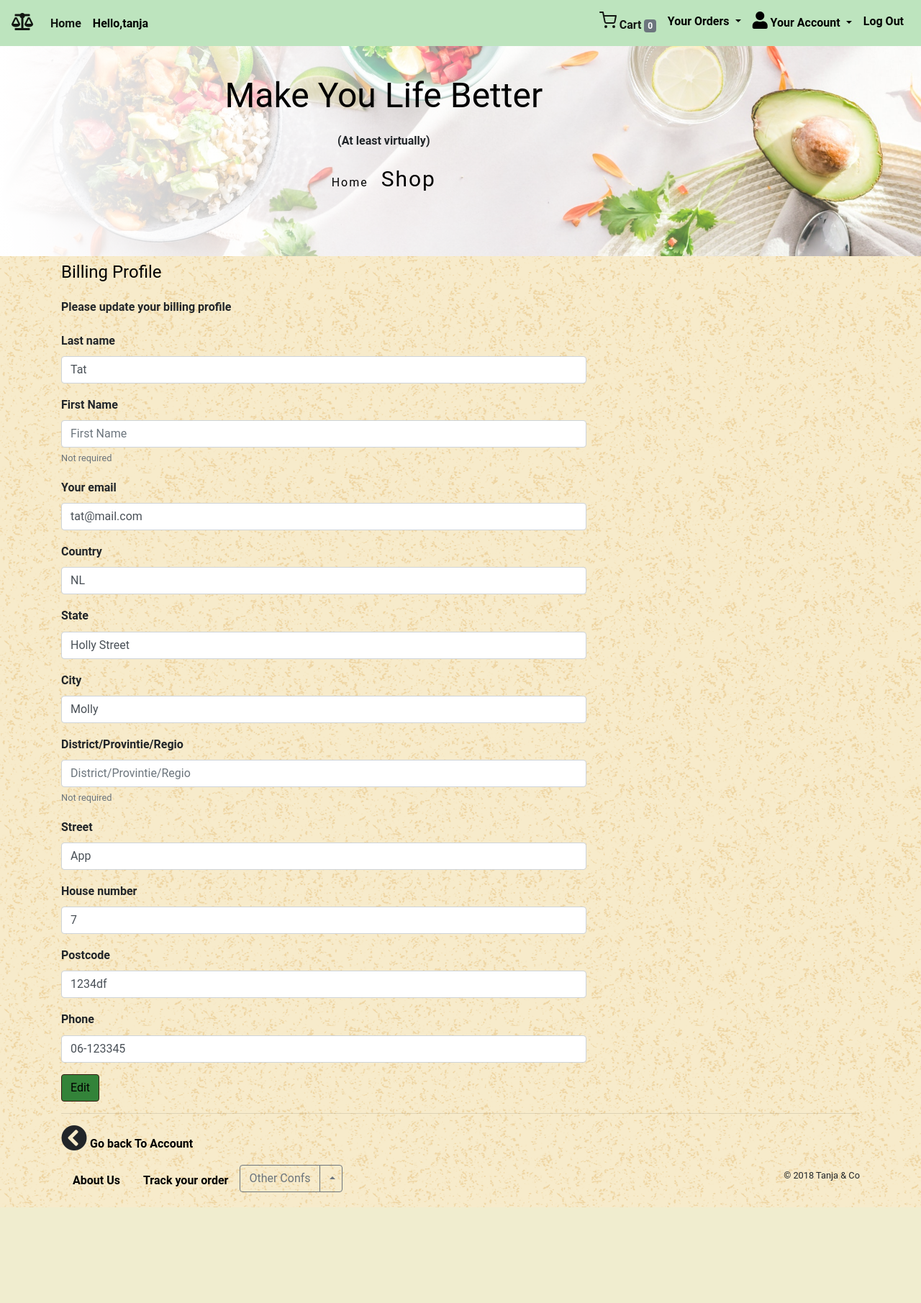
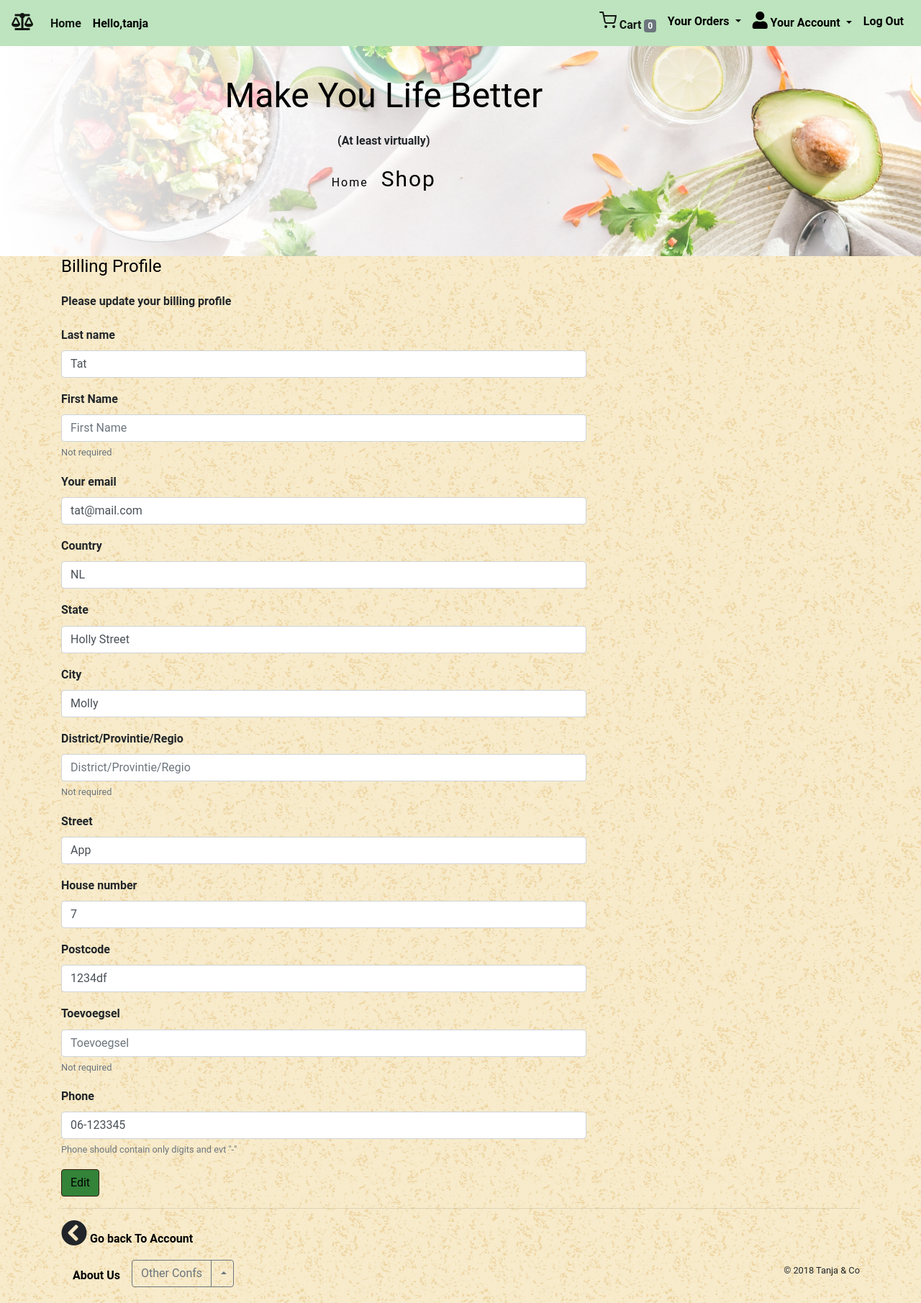
Before and after one commit to ZandTree/nep-shop, a Django app: page /profiles/info/1/ in a window 1280 px wide. Shown: the whole page at 72% size. Before the commit the page ends 1678 px from the top, so only its background shows below. Run offline with Django 3.2, Linux system fonts and the light colour scheme; a user stored in the database is signed in; data comes from the database, SQL or seed files in the repository; both versions use the stored data as it was after the commit; some libraries are stand-ins or nearby versions.

Commit message:
add validation of profile form(tel number) and extra attr to Profile == not required field huisnummer toevoegsel

```diff
--- a/bookstore/settings.py
+++ b/bookstore/settings.py
@@ -29,7 +29,6 @@
     'django.contrib.messages',
     'django.contrib.staticfiles',
     'debug_toolbar',
-
     #third party modules
     'mptt',
     'bootstrap4',
--- a/profiles/forms.py
+++ b/profiles/forms.py
@@ -1,9 +1,11 @@
 from django import forms
 from profiles.models import BillingProfile
+from django.core import validators
 
 class BillingProfileForm(forms.ModelForm):
     first_name = forms.CharField(required=False)
     district = forms.CharField(required=False)
+    toevoegsel = forms.CharField(required=False)
     def __init__(self,*args,**kwargs):
         super().__init__(*args,**kwargs)
         self.fields['email'].label="Your email"
@@ -11,6 +13,8 @@
         self.fields['first_name'].help_text = 'Not required'
         self.fields['district'].label = 'District/Provintie/Regio'
         self.fields['district'].help_text = 'Not required'
+        self.fields['toevoegsel'].help_text = 'Not required'
+        self.fields['phone'].help_text = 'Phone should contain only digits and evt "-"'
 
 
     class Meta:
@@ -18,8 +22,16 @@
         fields = ['last_name','first_name',
                 'email','country','state',
                 'city','district','street',
-                'house_number','postcode','phone'
+                'house_number','postcode','toevoegsel','phone'
                 ]
         widgets = {'postcode':forms.TextInput(attrs={'placeholder':"for example:1234AB"}),
                 'phone':forms.TextInput(attrs={'placeholder':"for example:06-1234567"})
             }
+    def clean_phone(self):
+        phone = self.cleaned_data.get('phone')
+        digit_phone = "".join(phone.split('-'))
+        if not digit_phone.isdigit():
+            raise forms.ValidationError('Tel number should contain only digits (and evt-)')
+        if len(digit_phone) > 20:
+            raise forms.ValidationError('Tel number is too long')
+        return phone
--- a/profiles/models.py
+++ b/profiles/models.py
@@ -28,7 +28,8 @@
     city = models.CharField(max_length=120)
     district = models.CharField(max_length=120,default="")
     street = models.CharField(max_length=120)
-    house_number = models.CharField(max_length=32)
+    house_number = models.PositiveIntegerField()
+    toevoegsel = models.CharField(max_length=12,default="")
     postcode = models.CharField(max_length=16)
     phone = models.CharField(max_length=32)
     create_account = models.BooleanField(default=False)
--- a/profiles/views.py
+++ b/profiles/views.py
@@ -6,18 +6,27 @@
 from django.urls import reverse,reverse_lazy
 from django.db.models.signals import post_delete
 from django.dispatch import receiver
+from django.contrib import messages
 
-class ProfileInfo(LoginRequiredMixin,generic.UpdateView,generic.DetailView):
+class ProfileInfo(LoginRequiredMixin,generic.UpdateView):
     form_class = BillingProfileForm
     template_name = 'profiles/profile.html'
+    success_url = '/'
     def get_object(self):
         pk = self.kwargs.get('pk')
         profile_id = BillingProfile.objects.get(user_id=pk)
         return profile_id
+    def form_valid(self,form):
+        # self.request.phone = form.cleaned_data['phone']
+        # self.request.user.last_name = form.cleaned_data['last_name']
+        # self.request.user.save()
+        messages.success(self.request,'Profile has been updated!')
+        return super().form_valid(form)
 
 
-class AdjustProfile(generic.UpdateView):
-    """"""
+
+class AdjustProfile(LoginRequiredMixin,generic.UpdateView):
+    """edit profile form during checkout with reverse to payment page"""
     form_class = BillingProfileForm
     template_name = 'profiles/adjust_profile.html'
     def get_object(self):
@@ -28,6 +37,9 @@
         return reverse('payments:pay')
 
 class AccountOverview(generic.TemplateView):
+    """
+    render customer profile details and support data
+    """
     template_name = 'profiles/account-overview.html'
     def get_context_data(self,**kwargs):
         context = super().get_context_data(**kwargs)
--- a/templates/base.html
+++ b/templates/base.html
@@ -19,15 +19,12 @@
         <!-- <div class="colorlib-shop"> -->
             <!-- отталкивает от фото = пригодится -->
                 <div class="container-fluid">
-                    <div class="container my-2">
-                        {% if messages %}
-                            {% for msg in messages %}
-                                <div class="alert alert-info" role="alert">
-                                    <button class="close" data-dismiss="alert">
-                                    <small><sup>X</sup></small>
-                                    </button>
-                                    <p>{{msg}}</p>
-                                </div>
+                    <div class="container">
+                        {% if messages%}
+                            {% for message in messages %}
+                            <div class="alert alert-{{message.tags}}">
+                                {{message}}
+                            </div>
                             {% endfor %}
                         {% endif %}
                     </div>
--- a/templates/extra/footer.html
+++ b/templates/extra/footer.html
@@ -6,9 +6,9 @@
                   <li class="nav-item">
                     <a class="nav-link" href="#">About Us</a>
                   </li>
-                  <li class="nav-item">
+                  <!-- <li class="nav-item">
                     <a class="nav-link" href="#">Track your order</a>
-                  </li>
+                  </li> -->
                   <li class="nav-item">
                     <!-- <a class="nav-link" href="#">Other Confs</a> вместо это ссылки 3п в незатейливом простом меню nav-->
                     <!-- <p>code внизу == ради единственной кнопки с выпадающим меню</p> -->
--- a/templates/profiles/profile.html
+++ b/templates/profiles/profile.html
@@ -3,16 +3,7 @@
 {% load bootstrap4 %}
 {% block content %}
 <div class="container">
-    {% if messages %}
-        {% for msg in messages %}
-            <div class="alert alert-info" role="alert">
-                <button class="close" data-dismiss="alert">
-                <small><sup>X</sup></small>
-                </button>
-                <p>{{msg}}</p>
-            </div>
-        {% endfor %}
-    {% endif %}
+    {% include 'extra/msg.html'%}
 <div class="row">
     <div class="col-md-8">
         <h4>Billing Profile</h4>
```
Also changed, not shown: req.txt (+0 -8 lines), templates/profiles/adjust_profile.html (+1 -10 lines), db.sqlite3, profiles/migrations/0004_auto_20190417_2339.py (added).
